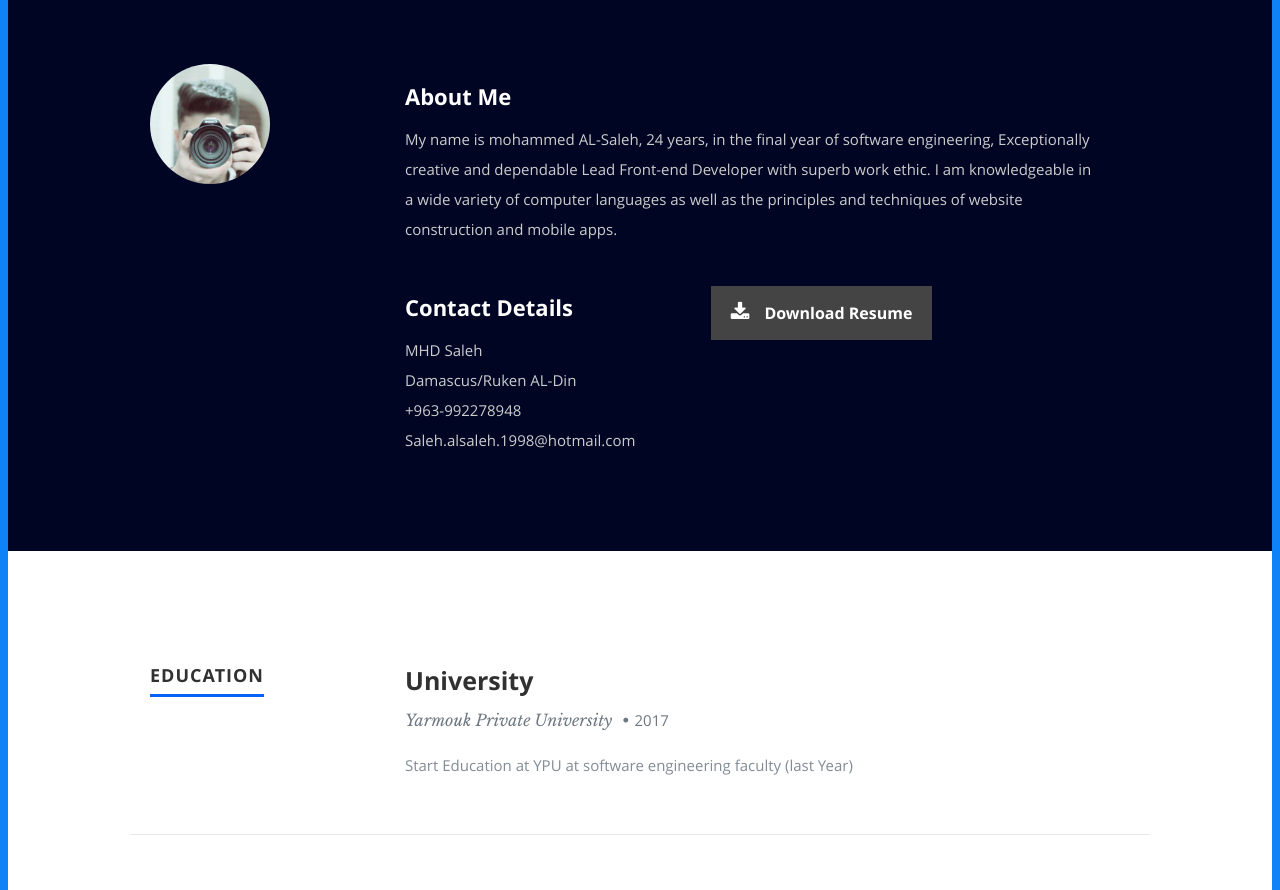
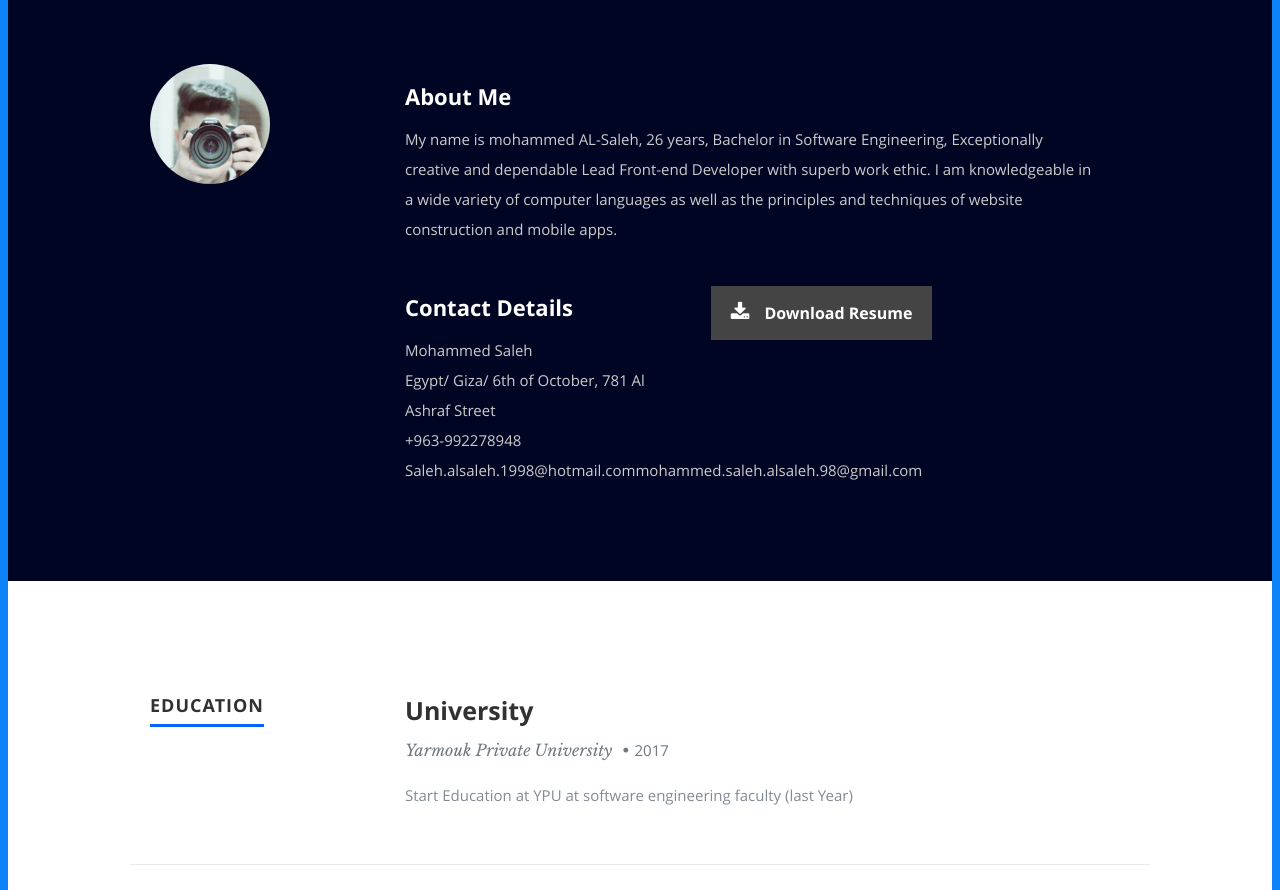
Before and after one commit to MHD-Saleh/My-portfolio, a React (Create React App) app: page / in a window 1280 px wide. Shown: the part 840-1730 px from the top of the page. Built offline with nearby package versions, Linux system fonts and the light colour scheme.

Commit message:
Update About.js

```diff
--- a/src/Components/About.js
+++ b/src/Components/About.js
@@ -16,8 +16,7 @@ const About = () => {
             <h2>About Me</h2>
 
             <p>
-              My name is mohammed AL-Saleh, 24 years, in the final year of
-              software engineering, Exceptionally creative and dependable Lead
+              My name is mohammed AL-Saleh, 26 years, Bachelor in Software Engineering, Exceptionally creative and dependable Lead
               Front-end Developer with superb work ethic. I am knowledgeable in
               a wide variety of computer languages as well as the principles and
               techniques of website construction and mobile apps.
@@ -26,13 +25,14 @@ const About = () => {
               <div className="columns contact-details">
                 <h2>Contact Details</h2>
                 <p className="address">
-                  <span>MHD Saleh</span>
+                  <span>Mohammed Saleh</span>
                   <br />
-                  <span>Damascus/Ruken AL-Din</span>
+                  <span>Egypt/ Giza/ 6th of October, 781 Al Ashraf Street</span>
                   <br />
                   <span>+963-992278948</span>
                   <br />
                   <span>Saleh.alsaleh.1998@hotmail.com</span>
+                  <span>mohammed.saleh.alsaleh.98@gmail.com</span>
                 </p>
               </div>
               <div className="columns download">
```
